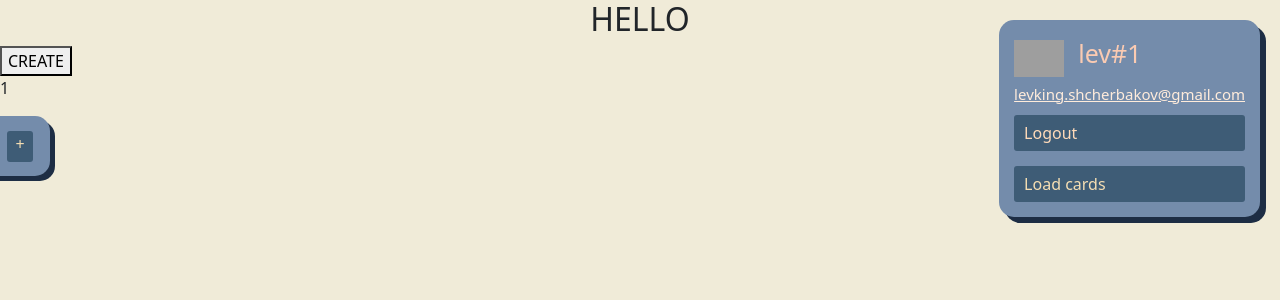
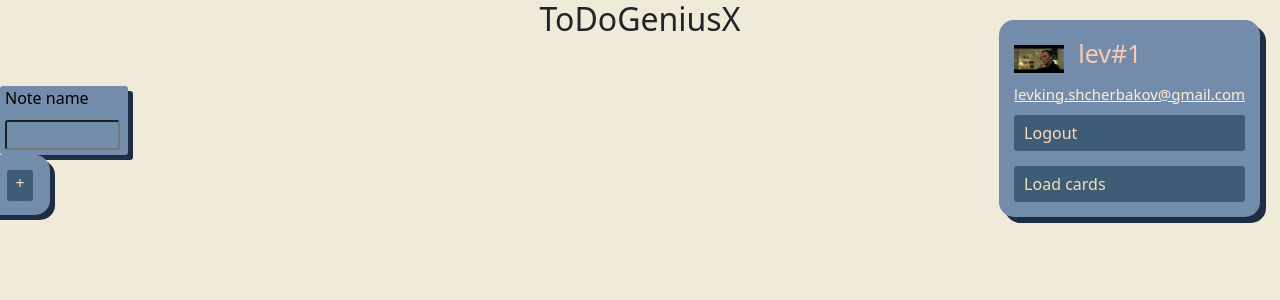
Before and after one commit to Lev-Sh/ToDoGeniusX, a Flask app: page / in a window 1280 px wide. Shown: the top 300 px of the page. Run offline with Flask 3, Linux system fonts and the light colour scheme; a user stored in the database is signed in; grey boxes are pictures that could not be loaded.

Commit message:
Cards complited

```diff
--- a/data/db_models/cards.py
+++ b/data/db_models/cards.py
@@ -14,5 +14,5 @@
     top_px = sa.Column(sa.Integer, default=100)
     left_px = sa.Column(sa.Integer, default=100)
     color = sa.Column(sa.String, default='(245, 222, 179)')
-
+    content = sa.Column(sa.String, default='', nullable=True)
     user = orm.relationship('User')
--- a/static/mainpagejs.js
+++ b/static/mainpagejs.js
@@ -1,6 +1,7 @@
 var draggableElements = document.getElementsByClassName('draggable');
 let initialX, initialY, currentElement;
 var condition = 1;
+var cardsloaded = false;
 const createBtn = document.getElementById("create_btn");
 const menuBtn = document.getElementById("menuBtn");
 const mncrbtn = document.getElementById("mncrbtn");
@@ -22,16 +23,33 @@
     element.addEventListener('mouseup', stopDragging);
 });
 
-function create_note() {
+function delete_note(id) {
+    $.ajax({
+        url: "http://127.0.0.1:8080/api/cards/" + id,
+        method: "DELETE",
+        success: function(data) {
+            const el = document.getElementById(id);
+            el.remove();
+            console.log(data);
+        }
+    })
+}
+
+function add_note(cid, left_px, top_px, nameS) {
     let NoteElemnet = document.createElement('div');
     NoteElemnet.classList.add('draggable');
     NoteElemnet.classList.add('bg-blue-500');
     NoteElemnet.classList.add('absolute');
+
     NoteElemnet.classList.add('cursor-move');
     NoteElemnet.classList.add('zind');
-
-
-    NoteElemnet.textContent = "2task";
+    console.log(nameS);
+    NoteElemnet.textContent = nameS;
+    NoteElemnet.id = cid;
+    NoteElemnet.style.top = top_px + 'px';
+    NoteElemnet.style.left = left_px + 'px';
+    console.log(NoteElemnet.style.top, top_px + 'px');
+    NoteElemnet.innerHTML = '<button class="delbtns" onclick="delete_note(' + cid + ')">X</button> <p><b>' + nameS + '</b></p><input class="inp-field"></input>';
     document.body.append(NoteElemnet);
     var draggableElements = document.getElementsByClassName('draggable');
     let initialX, initialY, currentElement;
@@ -39,7 +57,12 @@
         element.addEventListener('mousedown', startDragging);
         element.addEventListener('mouseup', stopDragging);
     });
-    postCards()
+}
+
+function create_note() {
+    NTname = document.getElementById('inp-note').value;
+    console.log(NTname)
+    postCards(NTname);
 }
 
 function startDragging(event) {
@@ -52,6 +75,15 @@
 
 function stopDragging() {
     document.removeEventListener('mousemove', dragging);
+    var url = 'http://127.0.0.1:8080/api/cards/' + currentElement.id + '/' + currentElement.style.left.replace('px', '') + '/' + currentElement.style.top.replace('px', '')
+    console.log(currentElement.style.left)
+    $.ajax({
+        url: url,
+        method: 'PUT',
+        success: function(data) {
+            console.log(data)
+        }
+    })
     currentElement = null;
 }
 
@@ -66,37 +98,48 @@
 
 function loadCards() {
     let id_user = document.getElementById("cur_id").textContent;
+    console.log(id_user, cardsloaded)
+    if (cardsloaded == false) {
+
         $.ajax({
             url: 'http://127.0.0.1:8080/api/cards/' + id_user,
             method: 'GET',
             dataType: 'json',
             success: function(data) {
-            alert(data[0].Card.name)
+                var l = 0;
+                for (let i in data) {
+                    add_note(data[l]["Card"]["id"], data[l]["Card"]["left_px"], data[l]["Card"]["top_px"], data[l]["Card"]["name"]);
+                    console.log(data[l]["Card"]["id"]);
+                    l += 1;
+                }
+                cardsloaded = true;
             }
         })
     }
+}
 
-function postCards() {
-    let name = "test 2";
+function postCards(nameN) {
+    let name = nameN;
     let top_px = 100;
     let left_px = 100;
     let color = "red";
-    let user_id = 2;
+    let user_id = document.getElementById("cur_id").textContent;
     var data = {
-        name: 'javascript TEST',
+        name: name,
         top_px: 500,
         left_px: 600,
         color: 'blue',
-        user_id: 2
+        user_id: user_id
     }
-
 
     $.ajax({
         url: 'http://127.0.0.1:8080/api/cards',
         method: 'POST',
         data: JSON.stringify(data),
         contentType: "application/json",
-    }).done(
-        alert('Card added')
-    )
+        success: function(dl) {
+            add_note(dl, 100, 100, nameN);
+
         }
+    })
+}
--- a/static/styles/mainpage.css
+++ b/static/styles/mainpage.css
@@ -51,17 +51,14 @@
     display: inline-block;
     max-width: 50px;
     max-height: 50px;
-
     margin-right: 10px;
 }
 
 .cur_login {
     display: inline-block;
-
     font-size: 25px;
     color: #fbcbb2;
     margin-bottom: 10px;
-
     text-decoration: none;
     transition: .2s linear;
 }
@@ -75,9 +72,7 @@
     font-size: 15px;
     color: rgb(255, 236, 219);
     margin-bottom: 10px;
-
-    text-decoration: none
-    transition: .2s linear;
+    text-decoration: none transition .2s linear;
 }
 
 .cur_email:hover {
@@ -87,6 +82,7 @@
 
 .transparent-1 {
     border-color: transparent;
+    color: transparent;
 }
 
 .logn {
@@ -96,7 +92,6 @@
     padding-left: 10px;
     padding-right: 10px;
     width: 100%;
-
     margin-bottom: 10px;
 }
 
@@ -131,8 +126,33 @@
 }
 
 .zind {
+    display: inline-block;
     z-index: 4;
     position: absolute;
+    text-wrap: wrap;
+    top: 5px;
+    padding: 5px;
+    text-align: left;
+}
+
+.note-name {
+    margin: 5px;
+    background-color: rgb(116, 140, 171);
+    border-radius: 3px;
+    width: 90%;
+}
+
+.not-setting {
+    background-color: rgb(116, 140, 171);
+    box-shadow: 5px 5px rgb(29, 45, 68);
+    border-radius: 3px;
+    width: 10%;
+}
+
+.note-name-text {
+    margin: 5px;
+    border-radius: 3px;
+    color: black;
 }
 
 .create_button {
@@ -143,6 +163,16 @@
     color: #fff;
     padding: 8px 16px;
     font-size: 16px;
+}
+
+.delbtns {
+    background-color: transparent;
+    appearance: none;
+    border: 1px dashed red;
+    border-radius: 6px;
+    color: red;
+    width: 15%;
+    height: 15%;
 }
 
 .load_btn {
@@ -190,3 +220,14 @@
 .create_btn:hover {
     box-shadow: 5px 5px rgb(29, 45, 68);
 }
+
+.inp-field {
+    width: 80%;
+    height: 50%;
+    background-color: rgb(239, 207, 147);
+    border-radius: 3px;
+    appearance: none;
+    text-decoration: none;
+    color: black;
+    border: 1px bisque dashed;
+}
--- a/templates/mainpage/base.html
+++ b/templates/mainpage/base.html
@@ -16,8 +16,7 @@
 
 <body>
 
-    <h2 class="text-center">HELLO</h2>
-    <button id="menuBtn">CREATE</button>
+    <h2 class="text-center">ToDoGeniusX</h2>
     <div class="fixed inset-0 z-10 bg-white menu" id="menu">
     </div>
 
@@ -41,6 +40,10 @@
     {% endif %}
 
     <div class="making"></div>
+    <div class="not-setting">
+        <p class="note-name-text">Note name</p>
+        <input class="note-name" id="inp-note"></input>
+    </div>
     <div class="create" id="mncrbtn"><button id="create_btn" class="create_btn" onclick="create_note()">+</button></div>
 
 
```
Also changed, not shown: data/cards_api.py (+20 -2 lines), db/database.db, static/profile_imgs/1.png (added). Lines whose indentation alone changed are shown as unchanged.
